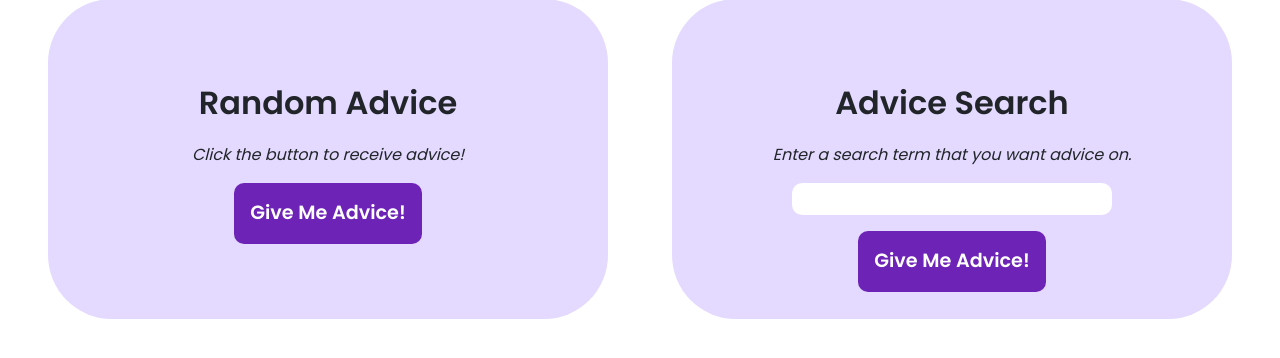
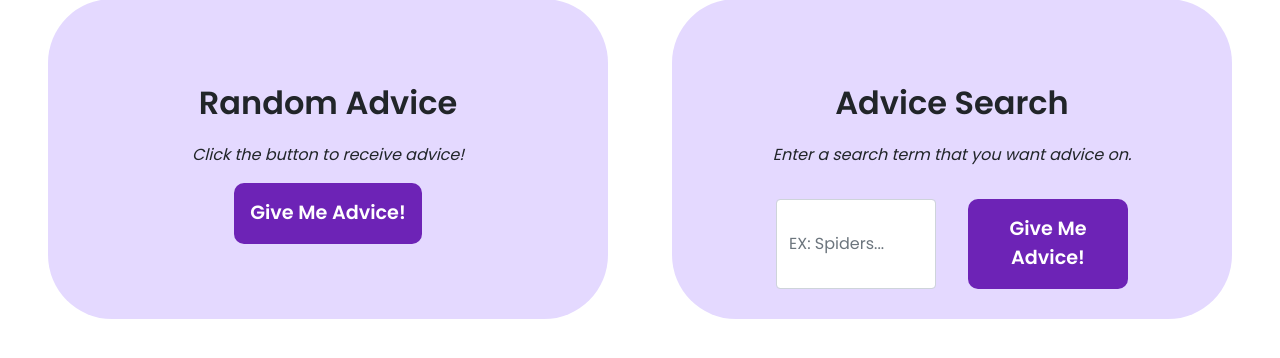
Before and after one commit to BrandonMok/advice-app, a React (Create React App) app: page / in a window 1280 px wide. Shown: the part 849-1207 px from the top of the page. Built offline with nearby package versions, Linux system fonts and the light colour scheme.

Commit message:
changed to use boostrap input classes instead

```diff
--- a/src/components/adviceSearch.js
+++ b/src/components/adviceSearch.js
@@ -68,14 +68,14 @@ export default function AdviceSearch() {
                             </span>
                             </>
                         ) : (
-                            <>{error ? error : defaultText }</>
+                            <>{ error ? error : defaultText }</>
                         )}
 
                     </div>
                 </div>
                 <div className='row'>
                     <div className='adSearch__btn-flexbox'>
-                        <input ref={searchInput} type='text' name='searchTerm' className='adSearch__btn-flexbox__search' />
+                        <input ref={searchInput} type='text' name='searchTerm' className='form-control adSearch__btn-flexbox__search' placeholder='EX: Spiders...' />
                         <div className='cbtn cbtn--primary adSearch__btn-flexbox__btn' onClick={queryAdvice}>Give Me Advice!</div>
                     </div>
                 </div>
--- a/src/styles/_advice.scss
+++ b/src/styles/_advice.scss
@@ -35,25 +35,30 @@
     flex-direction: column;
     width: 100%;
 
-    &__search {
-      border-radius: 10px;
-      height: 2rem;
-      border: transparent;
+    &__search,
+    &__btn {
+      max-width: 10rem;
       margin: 0 auto;
-    }
-
-    &__btn {
-      margin: 1rem auto;
     }
   }
 }
-
 
 @include media-breakpoint-up(md) {
   .random,
   .adSearch {
     margin: 2rem 0;
     border-radius: 4rem;
+  }
+
+  .adSearch {
+    &__btn-flexbox {
+      flex-direction: row;
+
+      &__search,
+      &__btn {
+        margin: 1rem;
+      }
+    }
   }
 }
 
--- a/src/styles/_banner.scss
+++ b/src/styles/_banner.scss
@@ -1,5 +1,5 @@
 .banner {
-  background-color: $primary;
+  background-image: linear-gradient(to right, $primary , $secondary);
   height: 100vh;
 
   &__intro {
```
